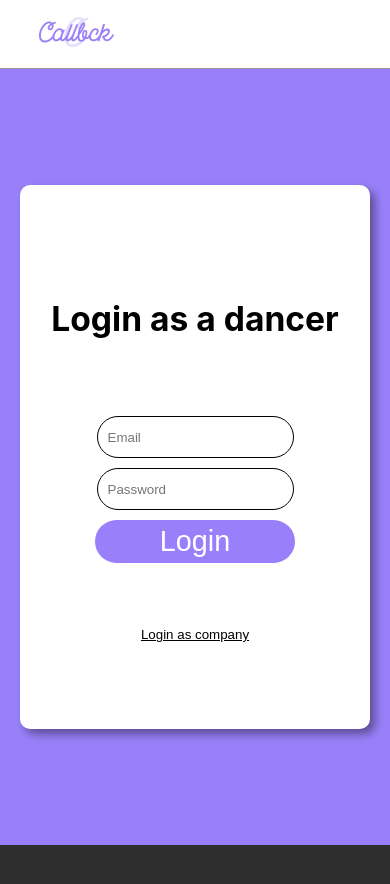
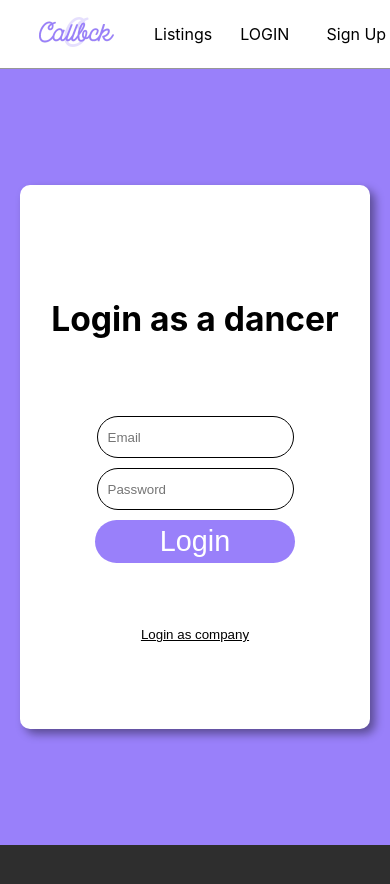
Before and after one commit to ItsAnyaS/Callbck, a React (Create React App) app in the folder client/: page /login in a window 390 px wide. Shown: the top 884 px of the page. Built offline with nearby package versions, Linux system fonts and the light colour scheme; the HTML template or start-up script is replaced by a standard one.

Commit message:
fixed state for hamburger menu

```diff
--- a/client/src/components/Navbar.js
+++ b/client/src/components/Navbar.js
@@ -13,7 +13,7 @@ const Navbar = () => {
     const [submitData, setSubmitData] = useState()
     const [submitType, setSubmitType] = useState()
     const navigate = useNavigate()
-    const [isHamburger, setIsHamburger] = useState(true)
+    const [isHamburger, setIsHamburger] = useState(false)
     const [isActive, setIsActive] = useState(false)
 
     useEffect(() => {
```
